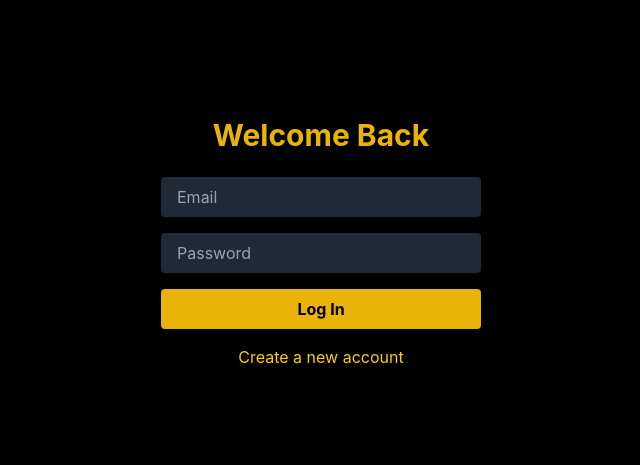
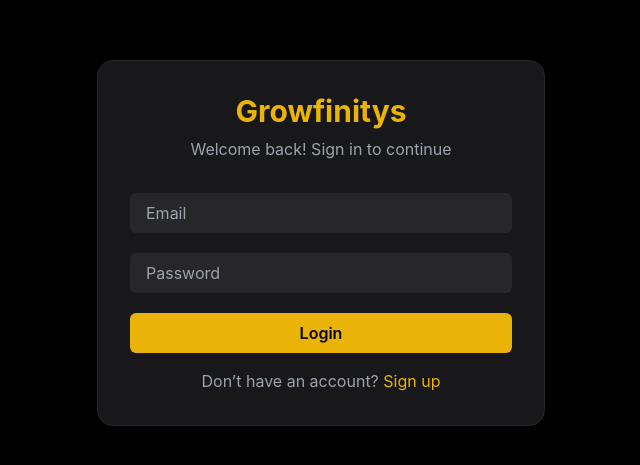
Before and after one commit to mhdkharoub-rgb/growfinitys, a Next.js app: page /login in a window 1280 px wide. Shown: the part 157-622 px from the top of the page, without its empty margins (319-959 px from the left). Built offline with nearby package versions, Linux system fonts and the light colour scheme.

Commit message:
Update login.js

```diff
--- a/pages/login.js
+++ b/pages/login.js
@@ -1,60 +1,56 @@
 // pages/login.js
 import { useState } from "react"
-import { useRouter } from "next/router"
+import AuthLayout from "../components/AuthLayout"
 
 export default function Login() {
-  const router = useRouter()
   const [email, setEmail] = useState("")
   const [password, setPassword] = useState("")
-  const [message, setMessage] = useState("")
 
   const handleLogin = async (e) => {
     e.preventDefault()
-    setMessage("Signing you in...")
-
-    try {
-      const res = await fetch("/api/auth/login", {
-        method: "POST",
-        headers: { "Content-Type": "application/json" },
-        body: JSON.stringify({ email, password }),
-      })
-      const data = await res.json()
-      if (res.ok) router.push("/dashboard")
-      else setMessage(data.error)
-    } catch {
-      setMessage("⚠️ Something went wrong. Try again.")
+    const res = await fetch("/api/auth/login", {
+      method: "POST",
+      headers: { "Content-Type": "application/json" },
+      body: JSON.stringify({ email, password }),
+    })
+    if (res.ok) {
+      window.location.href = "/dashboard"
+    } else {
+      alert("Invalid credentials")
     }
   }
 
   return (
-    <div className="min-h-screen bg-black text-white flex flex-col justify-center items-center">
-      <h1 className="text-3xl font-bold mb-6 text-yellow-500">Welcome Back</h1>
-      <form onSubmit={handleLogin} className="w-80 space-y-4">
+    <AuthLayout title="Welcome back! Sign in to continue">
+      <form onSubmit={handleLogin} className="space-y-5">
         <input
           type="email"
           placeholder="Email"
           value={email}
           onChange={(e) => setEmail(e.target.value)}
-          className="w-full px-4 py-2 rounded bg-gray-800 text-white focus:outline-none"
-          required
+          className="w-full bg-zinc-800 text-white px-4 py-2 rounded-md focus:outline-none focus:ring-2 focus:ring-yellow-500"
         />
         <input
           type="password"
           placeholder="Password"
           value={password}
           onChange={(e) => setPassword(e.target.value)}
-          className="w-full px-4 py-2 rounded bg-gray-800 text-white focus:outline-none"
-          required
+          className="w-full bg-zinc-800 text-white px-4 py-2 rounded-md focus:outline-none focus:ring-2 focus:ring-yellow-500"
         />
         <button
           type="submit"
-          className="w-full bg-yellow-500 text-black font-bold py-2 rounded hover:bg-yellow-400 transition"
+          className="w-full bg-yellow-500 text-black font-semibold py-2 rounded-md hover:bg-yellow-400 transition"
         >
-          Log In
+          Login
         </button>
       </form>
-      {message && <p className="mt-4 text-gray-300">{message}</p>}
-      <a href="/signup" className="mt-4 text-yellow-400 hover:underline">Create a new account</a>
-    </div>
+
+      <p className="text-center text-gray-400 mt-4">
+        Don’t have an account?{" "}
+        <a href="/signup" className="text-yellow-500 hover:underline">
+          Sign up
+        </a>
+      </p>
+    </AuthLayout>
   )
 }
```
